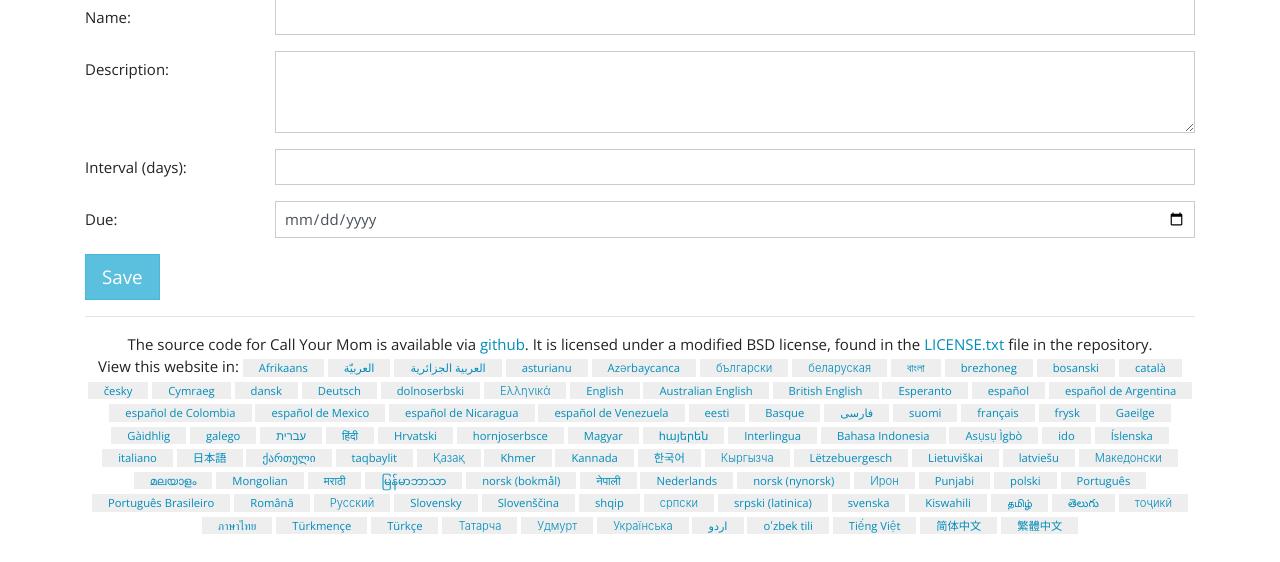
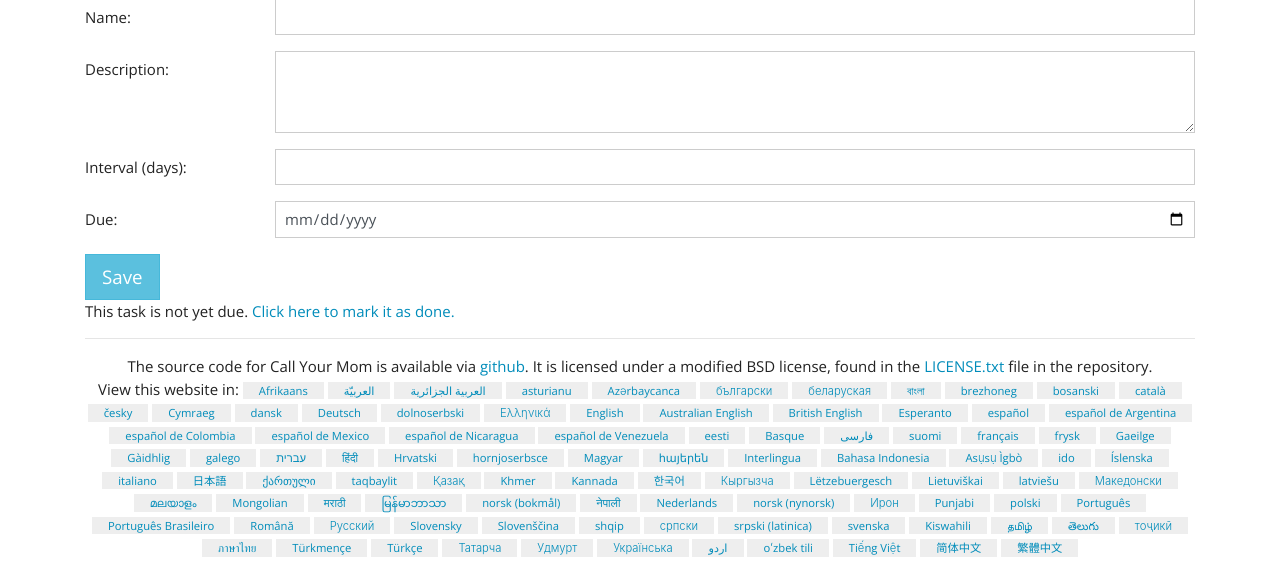
Before and after one commit to remram44/call_your_mom, a Django app: template call_your_mom/templates/call_your_mom/change_task.html in a window 1280 px wide. Shown: the part 215-777 px from the top of the page. Run offline with Django 3.2, Linux system fonts and the light colour scheme; the template is opened without the code that fills it, so the values that code supplies are empty; some libraries are stand-ins or nearby versions.

Commit message:
Add links between ack_task<->change_task

```diff
--- a/call_your_mom/templates/call_your_mom/change_task.html
+++ b/call_your_mom/templates/call_your_mom/change_task.html
@@ -43,6 +43,15 @@
     {% endif %}
   </form>
 
+  <p>
+    {% if task_is_due %}
+    <strong>This task is due.</strong>
+    {% else %}
+    This task is not yet due.
+    {% endif %}
+    <a href="{% url 'ack_task' task_id %}">Click here to mark it as done.</a>
+  </p>
+
   {% if not new and task_done_previously %}
   <h1>Previously done:</h1>
   <ul>
--- a/call_your_mom/views.py
+++ b/call_your_mom/views.py
@@ -278,6 +278,7 @@ def change_task(request, task_id):
                    'task_description': task_description,
                    'task_interval_days': task_interval_days,
                    'task_due': task_due,
+                   'task_is_due': task.is_due(request.cym_user.timezone),
                    'task_done_previously': task_done_previously,
                    'new': task is None})
 
@@ -360,7 +361,8 @@ def ack_task(request, task_id):
     return render(request, 'call_your_mom/ack_task.html',
                   {'task': task,
                    'task_done': task_done,
-                   'task_due': task_due})
+                   'task_due': task_due,
+                   'task_is_due': task.is_due(request.cym_user.timezone)})
 
 
 def set_lang(request, lang):
```
Also changed, not shown: call_your_mom/templates/call_your_mom/ack_task.html (+8 -0 lines).
